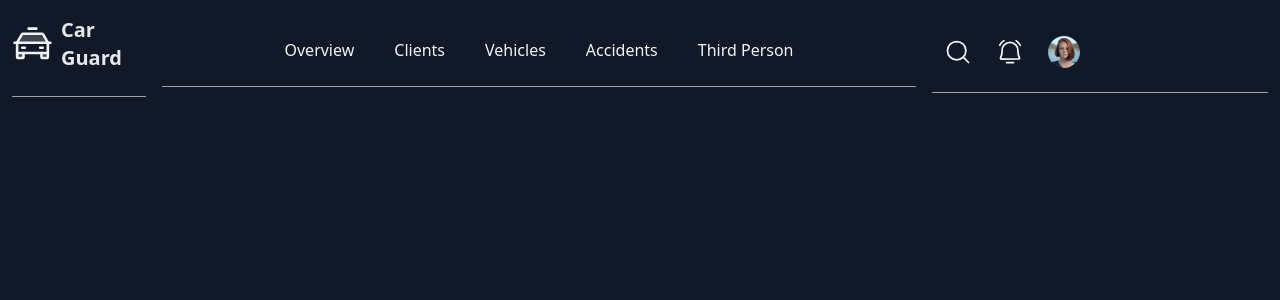
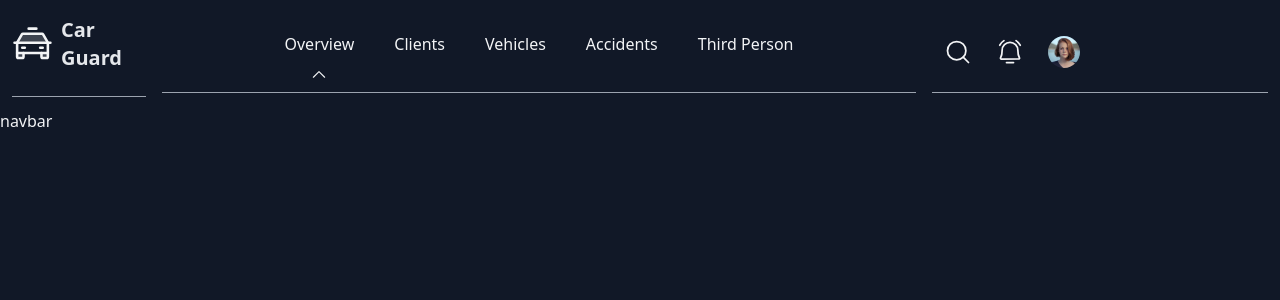
Before and after one commit to matheusobarboza/car-guard, a React (Vite) app in the folder frontend/car-guard/: page / in a window 1280 px wide. Shown: the top 300 px of the page. Built offline with nearby package versions, Linux system fonts and the light colour scheme.

Commit message:
feat: navLink

```diff
--- a/frontend/car-guard/src/components/Header.tsx
+++ b/frontend/car-guard/src/components/Header.tsx
@@ -1,5 +1,6 @@
-import { BellSimpleRinging, MagnifyingGlass, PoliceCar } from "phosphor-react";
-import profile from '../assets/profile.jpg';
+import { BellSimpleRinging, CaretUp, MagnifyingGlass, PoliceCar } from "phosphor-react";
+import { useState } from "react";
+import profile from "../assets/profile.jpg";
 import { NavLink } from "./NavLink";
 
 const navLinks = {
@@ -21,6 +22,8 @@ const navLinks = {
 };
 
 export function Header() {
+  const [isActive, setIsActive] = useState("Overview");
+
   return (
     /* logo */
     <div className="items-center justify-between flex w-full space-x-4 pb-3 pt-4 px-3">
@@ -39,8 +42,13 @@ export function Header() {
       <div className="border-b pb-5 border-gray-400 w-[140%] items-center justify-center flex space-x-2">
         {Object.entries(navLinks).map(([key, value]) => {
           return (
-            <div key={key} className="relative items-center justify-center flex">
+            <div
+              onClick={() => setIsActive(value.title)}
+              key={key}
+              className="relative items-center justify-center flex"
+            >
               <NavLink title={value.title} />
+              <CaretUp size={30} className={ `${value.title === isActive ? "pt-3 items-center justify-center flex absolute -bottom-3" : "hidden"}` }/>
             </div>
           );
         })}
@@ -49,7 +57,11 @@ export function Header() {
       <div className="border-b border-gray-400 pb-6 pt-4 hidden md:flex items-center justify-start px-3 space-x-6 w-[60%]">
         <MagnifyingGlass size={28} />
         <BellSimpleRinging size={28} />
-        <img src={profile} alt="profile" className="w-8 h-8 rounded-full object-center object-cover " />
+        <img
+          src={profile}
+          alt="profile"
+          className="w-8 h-8 rounded-full object-center object-cover "
+        />
       </div>
     </div>
   );
--- /dev/null
+++ b/frontend/car-guard/src/components/NavBar.tsx
@@ -0,0 +1,7 @@
+export function NavBar() {
+  return (
+    <div>
+      <h1>navbar</h1>
+    </div>
+  );
+}
--- a/frontend/car-guard/src/components/NavLink.tsx
+++ b/frontend/car-guard/src/components/NavLink.tsx
@@ -4,7 +4,7 @@ interface NavLinkProps {
 
 export function NavLink({title}: NavLinkProps) {
   return (
-    <div className="tex-md text-gray-100 md:px-4 md:pt-3 md:pb-1 items-center justify-center flex cursor-pointer hover:text-gray-400 smooth">
+    <div className="tex-md text-gray-100 md:px-4 md:pt-3 md:pb-4 pb-1 items-center justify-center flex cursor-pointer hover:text-gray-400 smooth">
       {title}
     </div>
   );
--- a/frontend/car-guard/src/pages/Dashboard.tsx
+++ b/frontend/car-guard/src/pages/Dashboard.tsx
@@ -1,9 +1,13 @@
 import { Header } from "../components/Header";
+import { NavBar } from "../components/NavBar";
 
 export function Dashboard() {
   return(
     <div>
       <Header />
+      <div>
+        <NavBar />
+      </div>
     </div>
   );
 }
```
